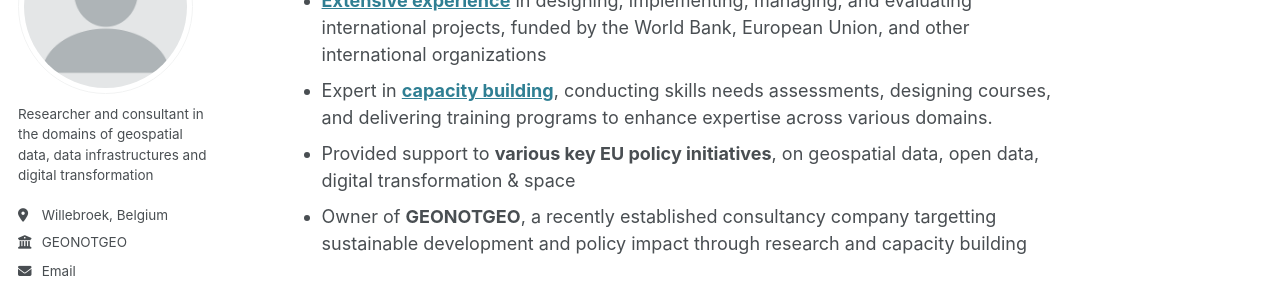
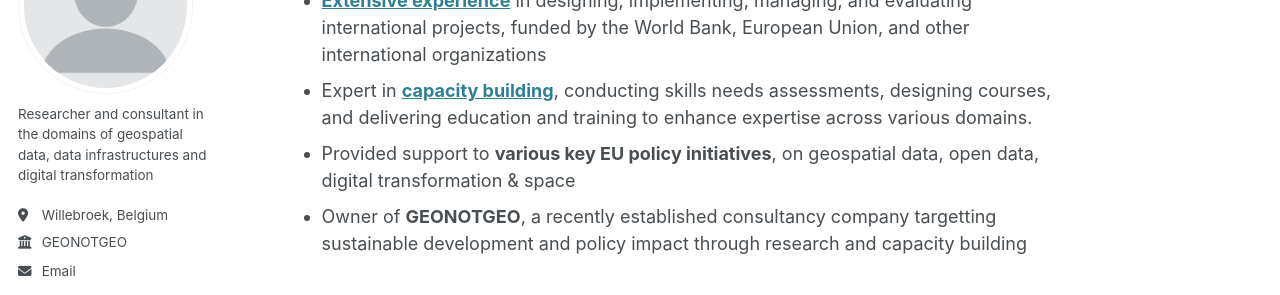
Before and after one commit to GVancauwenberghe/gvancauwenberghe.github.io, a Jekyll site: the page built from _pages/about.md, in a window 1280 px wide and 900 px high, scrolled down 535 px. Shown: the part 180-475 px from the top of the window. Built offline with Jekyll 4.4.1, drawn with Linux system fonts in a browser that asks for light colours; some web fonts are replaced.

Commit message:
Update about.md

```diff
--- a/_pages/about.md
+++ b/_pages/about.md
@@ -18,7 +18,7 @@ Career Snapshot
 * **[PhD in Social Sciences](/cv)** at KU Leuven (Belgium) on the topic 'Coordination within Spatial Data Infrastructures'
 * Awarded a **[Marie Skłodowska-Curie Postdoctoral Fellowship](/cv)** at TU Delft (Netherlands) on the topic 'Governance of open geospatial data and data infrastructures'
 * **[Extensive experience](/expert)** in designing, implementing, managing, and evaluating international projects, funded by the World Bank, European Union, and other international organizations
-* Expert in **[capacity building](/teaching)**, conducting skills needs assessments, designing courses, and delivering training programs to enhance expertise across various domains.
+* Expert in **[capacity building](/teaching)**, conducting skills needs assessments, designing courses, and delivering education and training to enhance expertise across various domains.
 * Provided support to **various key EU policy initiatives**, on geospatial data, open data, digital transformation & space
 * Owner of **GEONOTGEO**, a recently established consultancy company targetting sustainable development and policy impact through research and capacity building
 
```
